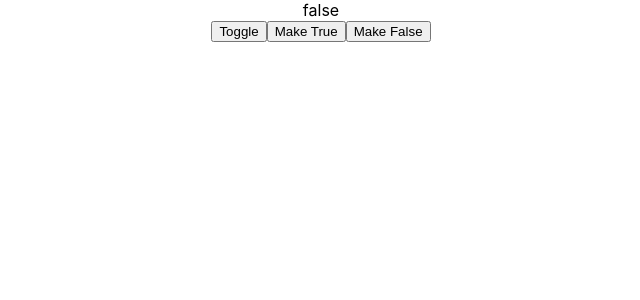
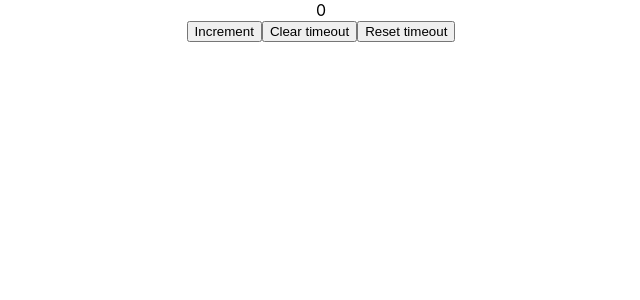
Before and after one commit to jarquafelmu/Custom-React-Hooks, a React (Create React App) app: page / in a window 1280 px wide. Shown: the top 300 px of the page, without its empty margins (319-959 px from the left). Built offline with nearby package versions, Linux system fonts and the light colour scheme.

Commit message:
useTimeout

```diff
--- /dev/null
+++ b/src/2-useTimeout/TimeoutComponent.tsx
@@ -0,0 +1,16 @@
+import React, { useState } from "react";
+import useTimeout from "./useTimeout";
+
+export default function TimeoutComponent() {
+  const [count, setCount] = useState(10);
+  const { clear, reset } = useTimeout(() => setCount(0), 1000);
+
+  return (
+    <div>
+      <div>{count}</div>
+      <button onClick={() => setCount((c) => c + 1)}>Increment</button>
+      <button onClick={clear}>Clear timeout</button>
+      <button onClick={reset}>Reset timeout</button>
+    </div>
+  );
+}
--- /dev/null
+++ b/src/2-useTimeout/useTimeout.tsx
@@ -0,0 +1,42 @@
+import { useCallback, useEffect, useRef } from "react";
+
+/**
+ * A custom hook that sets a timeout and clears it when the component unmounts or the delay changes.
+ * @param callback - The function to be called after the delay.
+ * @param delay - The delay in milliseconds.
+ * @returns An object with `reset` and `clear` functions to reset or clear the timeout.
+ */
+export default function useTimeout(callback: Function, delay: number) {
+  const callbackRef = useRef<Function>(callback);
+  const timeoutRef = useRef<number>();
+
+  // Remember the latest callback:
+  useEffect(() => {
+    callbackRef.current = callback;
+  }, [callback]);
+
+  // Set up the timeout:
+  const set = useCallback(() => {
+    timeoutRef.current = window.setTimeout(() => callbackRef.current(), delay);
+  }, [delay]);
+
+  // Clear the timeout:
+  const clear = useCallback(() => {
+    timeoutRef.current && clearTimeout(timeoutRef.current);
+  }, []);
+
+  // Set up the timeout:
+  useEffect(() => {
+    set();
+    // Clear timeout if the components is unmounted or the delay changes:
+    return clear;
+  }, [delay, set, clear]);
+
+  // In case you want to manually clear the timeout from the consuming component...:
+  const reset = useCallback(() => {
+    clear();
+    set();
+  }, [clear, set]);
+
+  return { reset, clear };
+}
--- a/src/App.tsx
+++ b/src/App.tsx
@@ -1,11 +1,12 @@
 import "./App.css";
 import ToggleComponent from "./1-useToggle/ToggleComponent";
+import TimeoutComponent from "./2-useTimeout/TimeoutComponent";
 
 function App() {
   return (
     <div className="App">
-      <ToggleComponent />
-      {/* <TimeoutComponent /> */}
+      {/* <ToggleComponent /> */}
+      <TimeoutComponent />
       {/* <DebounceComponent /> */}
       {/* <UpdateEffectComponent /> */}
       {/* <ArrayComponent /> */}
```
